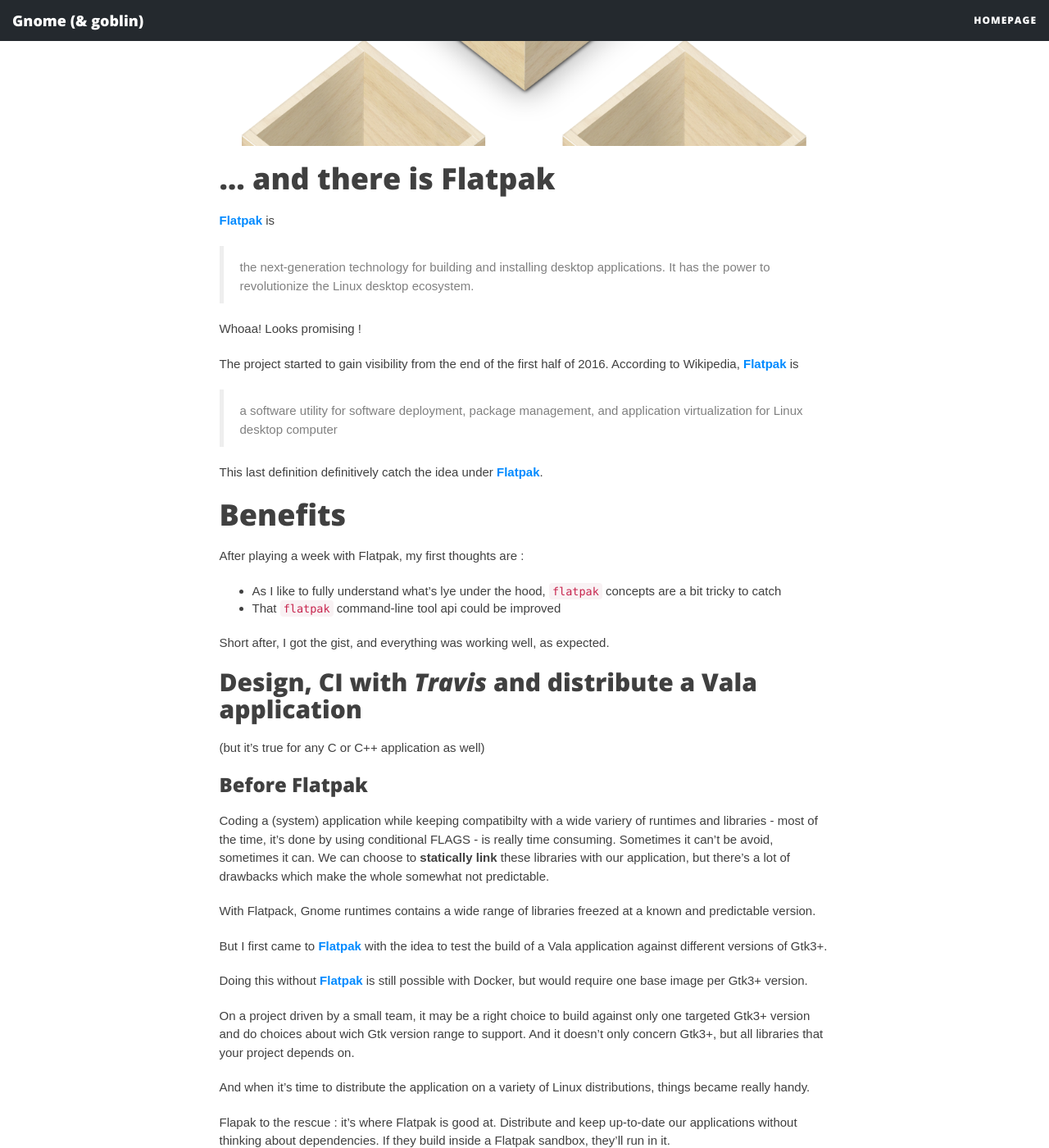
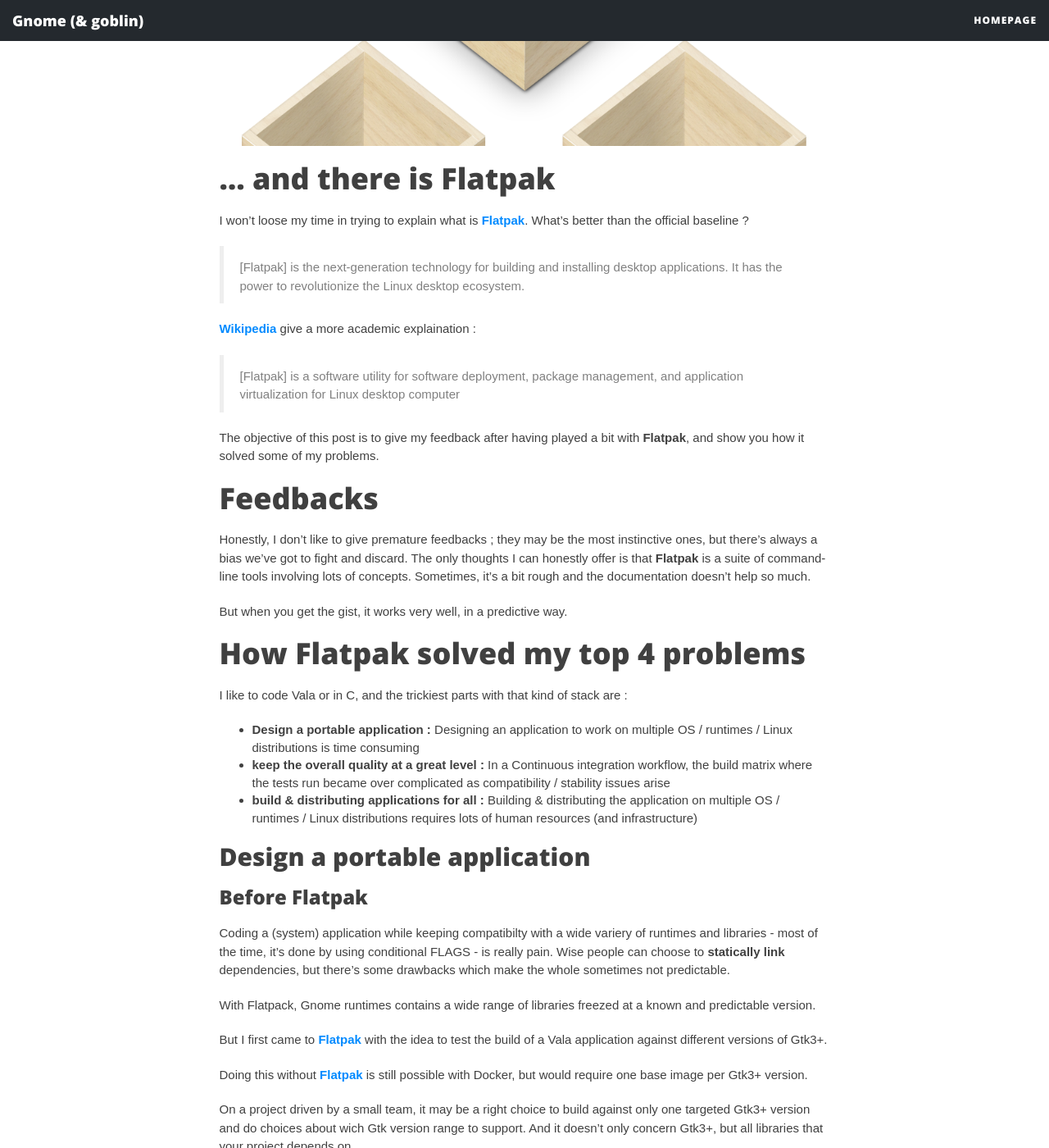
Before and after one commit to lcallarec/blog.io, a Jekyll site: the page built from _posts/2017-06-01-flatpak-intro.md, in a window 1280 px wide and 1400 px high, scrolled down 296 px. Shown: the whole window at 82% size. Built offline with Jekyll 4.4.1, drawn with Linux system fonts in a browser that asks for light colours; nearby versions of some CDN libraries.

Commit message:
Refactor flatpak post introduction

```diff
--- a/_config.yml
+++ b/_config.yml
@@ -3,7 +3,7 @@
 # url is the full website URL
 # baseurl is the website's URL without the hostname
 
-url: "http://lcallarec.github.io"
+url: "http://localhost:4000"
 baseurl: ""
 
 gems: [jekyll-paginate]
--- a/_posts/2017-06-01-flatpak-intro.md
+++ b/_posts/2017-06-01-flatpak-intro.md
@@ -14,34 +14,37 @@
 
 # ... and there is Flatpak
 
-__[Flatpak](http://flatpak.org/)__ is
+I won't loose my time in trying to explain what is __[Flatpak](http://flatpak.org/)__. What's better than the official baseline ?
 
-> the next-generation technology for building and installing desktop applications.
+> [Flatpak] is the next-generation technology for building and installing desktop applications.
   It has the power to revolutionize the Linux desktop ecosystem.
 
-Whoaa! Looks promising !
+__[Wikipedia](https://en.wikipedia.org/wiki/Flatpak)__ give a more academic explaination :
 
-The project started to gain visibility from the end of the first half of 2016. According to Wikipedia, __[Flatpak](http://flatpak.org/)__ is
+> [Flatpak] is a software utility for software deployment, package management, and application virtualization for Linux desktop computer
 
-> a software utility for software deployment, package management, and application virtualization for Linux desktop computer
+The objective of this post is to give my feedback after having played a bit with __Flatpak__, and show you how it solved some of my problems.
 
-This last definition definitively catch the idea under __[Flatpak](http://flatpak.org/)__.
+# Feedbacks
 
-# Benefits
+Honestly, I don't like to give premature feedbacks ; they may be the most instinctive ones, but there's always a bias we've got to fight and discard.
+The only thoughts I can honestly offer is that __Flatpak__ is a suite of command-line tools involving lots of concepts. Sometimes, it's a bit rough and the documentation doesn't help so much.
 
-After playing a week with Flatpak, my first thoughts are :
+But when you get the gist, it works very well, in a predictive way.
 
-* As I like to fully understand what's lye under the hood, `flatpak` concepts are a bit tricky to catch
-* That `flatpak` command-line tool api could be improved
+# How Flatpak solved my top 4 problems
 
-Short after, I got the gist, and everything was working well, as expected.
+I like to code Vala or in C, and the trickiest parts with that kind of stack are :
 
-## Design, CI with _Travis_ and distribute a Vala application
-(but it's true for any C or C++ application as well)
+* __Design a portable application :__ Designing an application to work on multiple OS / runtimes / Linux distributions is time consuming
+* __keep the overall quality at a great level :__ In a Continuous integration workflow, the build matrix where the tests run became over complicated as compatibility / stability issues arise
+* __build & distributing applications for all :__ Building & distributing the application on multiple OS / runtimes / Linux distributions requires lots of human resources (and infrastructure)
+
+## Design a portable application
 
 ### Before Flatpak
 
-Coding a (system) application while keeping compatibilty with a wide variery of runtimes and libraries - most of the time, it's done by using conditional FLAGS - is really time consuming. Sometimes it can't be avoid, sometimes it can. We can choose to __statically link__ these libraries with our application, but there's a lot of drawbacks which make the whole somewhat not predictable.
+Coding a (system) application while keeping compatibilty with a wide variery of runtimes and libraries - most of the time, it's done by using conditional FLAGS - is really pain. Wise people can choose to __statically link__ dependencies, but there's some drawbacks which make the whole sometimes not predictable.
 
 With Flatpack, Gnome runtimes contains a wide range of libraries freezed at a known and predictable version.
 
```
